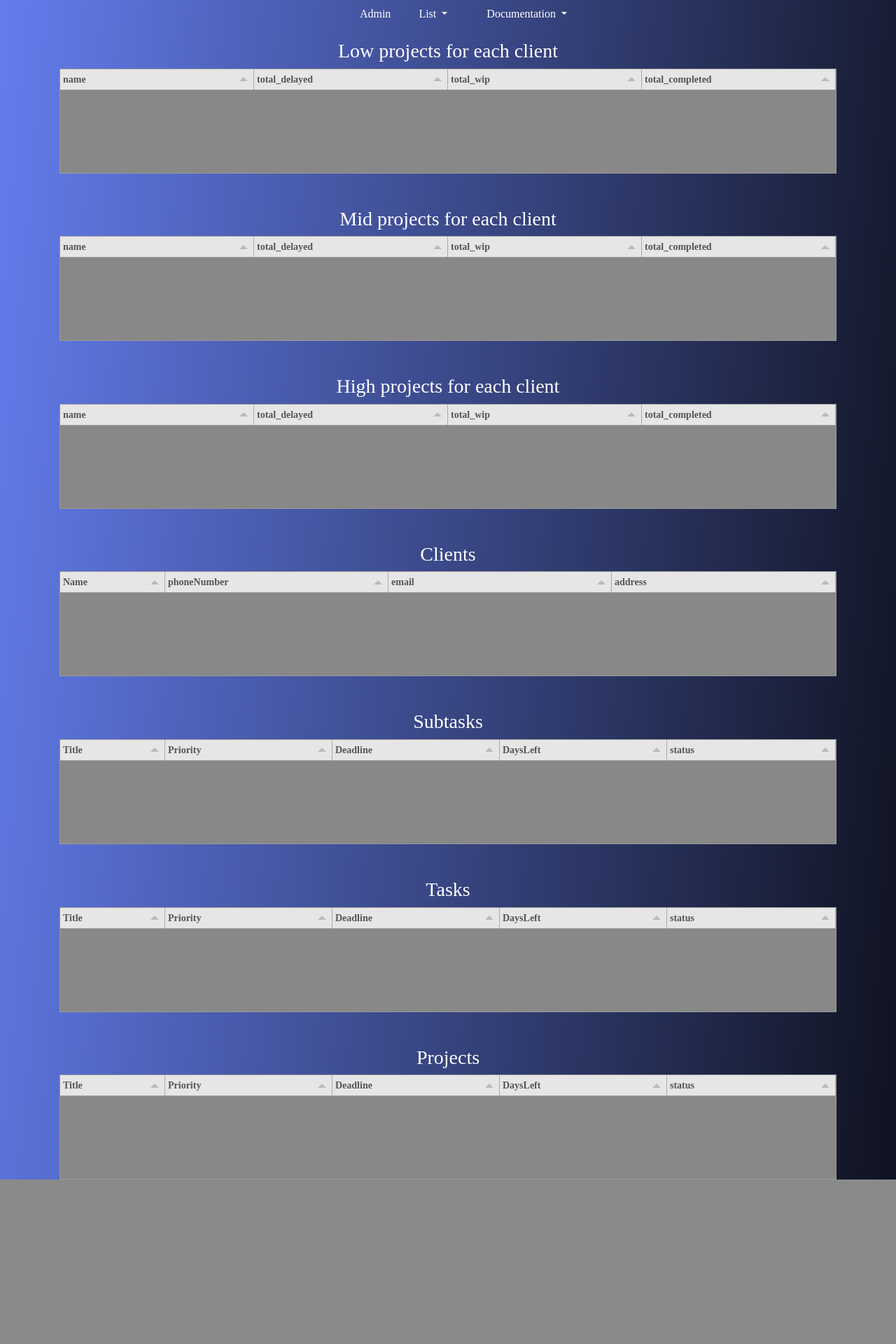
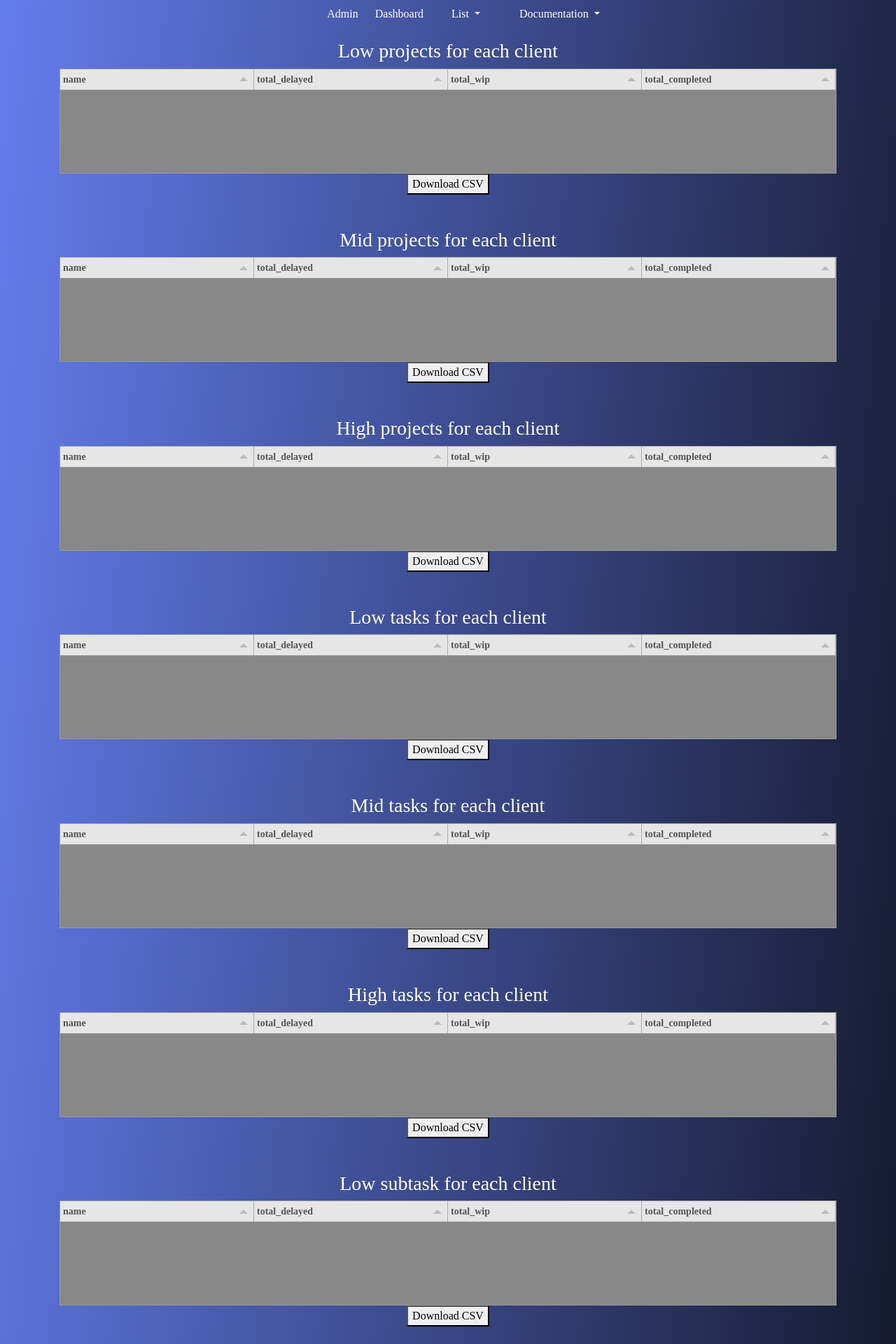
Before and after one commit to wanisramdani/taskmanagement, a Django app: page /dashboard/ in a window 1280 px wide. Shown: the top 1920 px of the page at 70% size. Before the commit the page ends 1685 px from the top, so only its background shows below. Run offline with Django 3.2, Linux system fonts and the light colour scheme; data comes from the database, SQL or seed files in the repository; both versions use the stored data as it was after the commit; some libraries are stand-ins or nearby versions.

Commit message:
Add stats of task and subtask to dashboard

```diff
--- a/managementApp/assets/js/dashboard.js
+++ b/managementApp/assets/js/dashboard.js
@@ -1,57 +1,8 @@
-/*
-function processData(dataset) {
-    var result = []
-    dataset = JSON.parse(dataset);
-    dataset.forEach(item => result.push(item.fields));
-    return result;
-}
-
-$.ajax({
-    url: $("#client-data-tables").attr("data-url"),
-    dataType: 'json',
-    success: function(data) {
-        new Flexmonster({
-            container: "#client-data-tables",
-            componentFolder: "https://cdn.flexmonster.com/",
-            width: "100%",
-            height: 430,
-            toolbar: true,
-            report: {
-                dataSource: {
-                    type: "json",
-                    data: processData(data)
-                },
-                slice: {}
-            }
-        });
-        new Flexmonster({
-            container: "#client-data-tables",
-            componentFolder: "https://cdn.flexmonster.com/",
-            width: "100%",
-            height: 430,
-            //toolbar: true,
-            report: {
-                dataSource: {
-                    type: "json",
-                    data: processData(data)
-                },
-                slice: {},
-                "options": {
-                    "viewType": "charts",
-                    "chart": {
-                        "type": "pie"
-                    }
-                }
-            }
-        });
-    }
-});
-*/
-
 const dataset = [];
 const data = fetch('http://127.0.0.1:8080/api/clients/?format=json')
     .then(response => response.json())
     .then(data =>  Object.entries(data).map(obj  => dataset.push(obj[1]) ));
+
 
 
 var clientTable = new Tabulator("#client-data-tables", {
@@ -110,9 +61,11 @@ var projectTable = new Tabulator("#project-data-tables", {
     ],
 })
 
-var clientLowDataTable = new Tabulator("#clientLowData",{
+/* */
+
+var clientProjectLowDataTable = new Tabulator("#clientLowData",{
     height: 150,
-    ajaxURL: "http://127.0.0.1:8080/dashboard/clientsLowData/",
+    ajaxURL: "http://127.0.0.1:8080/dashboard/clientsProjectLowData/",
     layout: 'fitColumns',
     columns: [
         {title: "name", field:"name"},
@@ -122,9 +75,13 @@ var clientLowDataTable = new Tabulator("#clientLowData",{
     ],
 })
 
-var clientMidDataTable = new Tabulator("#clientMidData",{
+document.getElementById("download-project-low-csv").addEventListener("click", function(){
+    clientProjectLowDataTable.download("csv", "low-project.csv");
+});
+
+var clientProjectMidDataTable = new Tabulator("#clientMidData",{
     height: 150,
-    ajaxURL: "http://127.0.0.1:8080/dashboard/clientsMidData/",
+    ajaxURL: "http://127.0.0.1:8080/dashboard/clientsProjectMidData/",
     layout: 'fitColumns',
     columns: [
         {title: "name", field:"name"},
@@ -134,9 +91,14 @@ var clientMidDataTable = new Tabulator("#clientMidData",{
     ],
 })
 
-var clientHighDataTable = new Tabulator("#clientHighData",{
+document.getElementById("download-project-mid-csv").addEventListener("click", function(){
+    clientProjectLowDataTable.download("csv", "mid-project.csv");
+});
+
+
+var clientProjectHighDataTable = new Tabulator("#clientHighData",{
     height: 150,
-    ajaxURL: "http://127.0.0.1:8080/dashboard/clientsHighData/",
+    ajaxURL: "http://127.0.0.1:8080/dashboard/clientsProjectHighData/",
     layout: 'fitColumns',
     columns: [
         {title: "name", field:"name"},
@@ -146,7 +108,107 @@ var clientHighDataTable = new Tabulator("#clientHighData",{
     ],
 })
 
-//trigger download of data.csv file
-document.getElementById("download-csv").addEventListener("click", function(){
-    table.download("csv", "data.csv");
+document.getElementById("download-project-high-csv").addEventListener("click", function(){
+    clientProjectLowDataTable.download("csv", "high-project.csv");
 });
+
+
+/* TASK */
+
+var clientProjectHighDataTable = new Tabulator("#clientsTaskLowData",{
+    height: 150,
+    ajaxURL: "http://127.0.0.1:8080/dashboard/clientsTaskLowData/",
+    layout: 'fitColumns',
+    columns: [
+        {title: "name", field:"name"},
+        {title: "total_delayed", field:"total_delayed"},
+        {title: "total_wip", field:"total_wip"},
+        {title: "total_completed", field:"total_completed"},
+    ],
+})
+
+document.getElementById("download-task-low-csv").addEventListener("click", function(){
+    clientProjectLowDataTable.download("csv", "low-task.csv");
+});
+
+
+var clientProjectHighDataTable = new Tabulator("#clientsTaskMidData",{
+    height: 150,
+    ajaxURL: "http://127.0.0.1:8080/dashboard/clientsTaskMidData/",
+    layout: 'fitColumns',
+    columns: [
+        {title: "name", field:"name"},
+        {title: "total_delayed", field:"total_delayed"},
+        {title: "total_wip", field:"total_wip"},
+        {title: "total_completed", field:"total_completed"},
+    ],
+})
+
+document.getElementById("download-task-mid-csv").addEventListener("click", function(){
+    clientProjectLowDataTable.download("csv", "mid-task.csv");
+});
+
+var clientProjectHighDataTable = new Tabulator("#clientsTaskHighData",{
+    height: 150,
+    ajaxURL: "http://127.0.0.1:8080/dashboard/clientsTaskHighData/",
+    layout: 'fitColumns',
+    columns: [
+        {title: "name", field:"name"},
+        {title: "total_delayed", field:"total_delayed"},
+        {title: "total_wip", field:"total_wip"},
+        {title: "total_completed", field:"total_completed"},
+    ],
+})
+
+document.getElementById("download-task-high-csv").addEventListener("click", function(){
+    clientProjectLowDataTable.download("csv", "high-task.csv");
+});
+
+/* */
+
+var clientProjectHighDataTable = new Tabulator("#clientsSubtaskLowData",{
+    height: 150,
+    ajaxURL: "http://127.0.0.1:8080/dashboard/clientsSubtaskLowData/",
+    layout: 'fitColumns',
+    columns: [
+        {title: "name", field:"name"},
+        {title: "total_delayed", field:"total_delayed"},
+        {title: "total_wip", field:"total_wip"},
+        {title: "total_completed", field:"total_completed"},
+    ],
+})
+document.getElementById("download-subtask-low-csv").addEventListener("click", function(){
+    clientProjectLowDataTable.download("csv", "low-subtask.csv");
+});
+
+var clientProjectHighDataTable = new Tabulator("#clientsSubtaskMidData",{
+    height: 150,
+    ajaxURL: "http://127.0.0.1:8080/dashboard/clientsSubtaskMidData/",
+    layout: 'fitColumns',
+    columns: [
+        {title: "name", field:"name"},
+        {title: "total_delayed", field:"total_delayed"},
+        {title: "total_wip", field:"total_wip"},
+        {title: "total_completed", field:"total_completed"},
+    ],
+})
+
+document.getElementById("download-subtask-mid-csv").addEventListener("click", function(){
+    clientProjectLowDataTable.download("csv", "mid-subtask.csv");
+});
+
+var clientProjectHighDataTable = new Tabulator("#clientsSubtaskHighData",{
+    height: 150,
+    ajaxURL: "http://127.0.0.1:8080/dashboard/clientsSubtaskHighData/",
+    layout: 'fitColumns',
+    columns: [
+        {title: "name", field:"name"},
+        {title: "total_delayed", field:"total_delayed"},
+        {title: "total_wip", field:"total_wip"},
+        {title: "total_completed", field:"total_completed"},
+    ],
+})
+
+document.getElementById("download-subtask-high-csv").addEventListener("click", function(){
+    clientProjectLowDataTable.download("csv", "high-subtask.csv");
+});
--- a/managementApp/dashboard/templates/dashboard/dashboard.html
+++ b/managementApp/dashboard/templates/dashboard/dashboard.html
@@ -2,19 +2,55 @@
 {% load static %}
 {% block content %}
 
-    <!-- <div>  <button id="download-csv">Download CSV</button>  </div> -->
 
     <h3> Low projects for each client</h3>
     <div id="clientLowData"></div>
+    <div>  <button id="download-project-low-csv">Download CSV</button>  </div>
     <br><br>
 
     <h3> Mid projects for each client</h3>
     <div id="clientMidData"></div>
+    <div>  <button id="download-project-mid-csv">Download CSV</button>  </div>
     <br><br>
+
 
     <h3> High projects for each client</h3>
     <div id="clientHighData"></div>
+    <div>  <button id="download-project-high-csv">Download CSV</button>  </div>
     <br><br>
+
+
+    <h3> Low tasks for each client</h3>
+    <div id="clientsTaskLowData"></div>
+    <div>  <button id="download-task-low-csv">Download CSV</button>  </div>
+    <br><br>
+
+    <h3> Mid tasks for each client</h3>
+    <div id="clientsTaskMidData"></div>
+    <div>  <button id="download-task-mid-csv">Download CSV</button>  </div>
+    <br><br>
+
+    <h3> High tasks for each client</h3>
+    <div id="clientsTaskHighData"></div>
+    <div>  <button id="download-task-high-csv">Download CSV</button>  </div>
+    <br><br>
+
+
+    <h3> Low subtask for each client</h3>
+    <div id="clientsSubtaskLowData"></div>
+    <div>  <button id="download-subtask-low-csv">Download CSV</button>  </div>
+    <br><br>
+
+    <h3> Mid subtask for each client</h3>
+    <div id="clientsSubtaskMidData"></div>
+    <div>  <button id="download-subtask-mid-csv">Download CSV</button>  </div>
+    <br><br>
+
+    <h3> High subtask for each client</h3>
+    <div id="clientsSubtaskHighData"></div>
+    <div>  <button id="download-subtask-high-csv">Download CSV</button>  </div>
+    <br><br>
+
 
     <h3>Clients</h3>
     <div id="client-data-tables"></div> <br><br>
--- a/managementApp/dashboard/urls.py
+++ b/managementApp/dashboard/urls.py
@@ -10,9 +10,19 @@ urlpatterns = [
     path('tasksData/', views.taskData, name='data'),
     path('projectData/', views.projectData, name='data'),
 
-    # low&mid&high Delayed projects
-    path('clientsLowData/', views.clientsLowProjectData, name='data' ),
-    path('clientsMidData/', views.clientsMidProjectData, name='data' ),
-    path('clientsHighData/', views.clientsHighProjectData, name='data' ),
+    # low&mid&high  projects
+    path('clientsProjectLowData/', views.clientsLowProjectData, name='data' ),
+    path('clientsProjectMidData/', views.clientsMidProjectData, name='data' ),
+    path('clientsProjectHighData/', views.clientsHighProjectData, name='data' ),
+
+    # low&mid&high  tasks
+    path('clientsTaskLowData/', views.clientsLowTaskData, name='data' ),
+    path('clientsTaskMidData/', views.clientsMidTaskData, name='data' ),
+    path('clientsTaskHighData/', views.clientsHighTaskData, name='data' ),
+
+    # low&mid&high  subtask
+    path('clientsSubtaskLowData/', views.clientsLowSubtaskData, name='data' ),
+    path('clientsSubtaskMidData/', views.clientsMidSubtaskData, name='data' ),
+    path('clientsSubtaskHighData/', views.clientsHighSubtaskData, name='data' ),
 
 ]
--- a/managementApp/dashboard/views/dashboard_views.py
+++ b/managementApp/dashboard/views/dashboard_views.py
@@ -45,10 +45,43 @@ def clientsLowProjectData(request):
 
 def clientsMidProjectData(request):
     dataset = clientsObjectsData(Project, 2)
-    print(dataset)
     return JsonResponse(dataset, safe=False)
 
 
 def clientsHighProjectData(request):
     dataset = clientsObjectsData(Project ,3)
     return JsonResponse(dataset, safe=False)
+
+
+## Client total tasks filtered by status and Priority
+# low&mid&high  tasks
+def clientsLowTaskData(request):
+    dataset = clientsObjectsData(Task ,1)
+    return JsonResponse(dataset, safe=False)
+
+
+def clientsMidTaskData(request):
+    dataset = clientsObjectsData(Task, 2)
+    return JsonResponse(dataset, safe=False)
+
+
+def clientsHighTaskData(request):
+    dataset = clientsObjectsData(Task ,3)
+    return JsonResponse(dataset, safe=False)
+
+
+## Client total subtasks filtered by status and Priority
+# low&mid&high  subtasks
+def clientsLowSubtaskData(request):
+    dataset = clientsObjectsData(SubTask ,1)
+    return JsonResponse(dataset, safe=False)
+
+
+def clientsMidSubtaskData(request):
+    dataset = clientsObjectsData(SubTask, 2)
+    return JsonResponse(dataset, safe=False)
+
+
+def clientsHighSubtaskData(request):
+    dataset = clientsObjectsData(SubTask ,3)
+    return JsonResponse(dataset, safe=False)
--- a/managementApp/templates/includes/nav.html
+++ b/managementApp/templates/includes/nav.html
@@ -1,6 +1,8 @@
 <nav class="main-nav">
         <ul>
             <li> <a class="admin" href="admin">Admin</a> </li>
+
+            <li> <a class="dashboard" href="{% url 'dashboard:index' %}">Dashboard</a> </li>
 
             <li class="nav-item dropdown">
                 <a class="nav-link dropdown-toggle" data-toggle="dropdown" href="#" role="button" aria-haspopup="true" aria-expanded="false"> List </a>
```
Also changed, not shown: managementApp/db.sqlite3.
